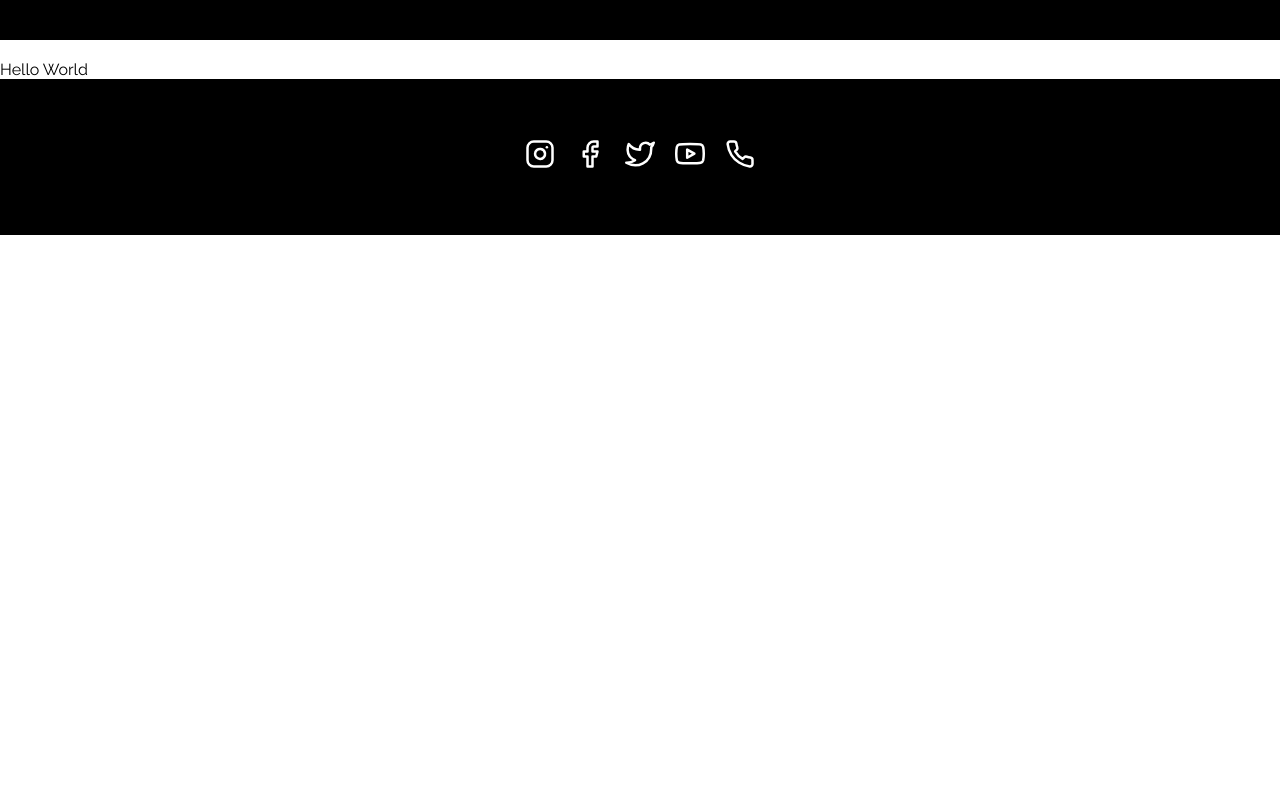
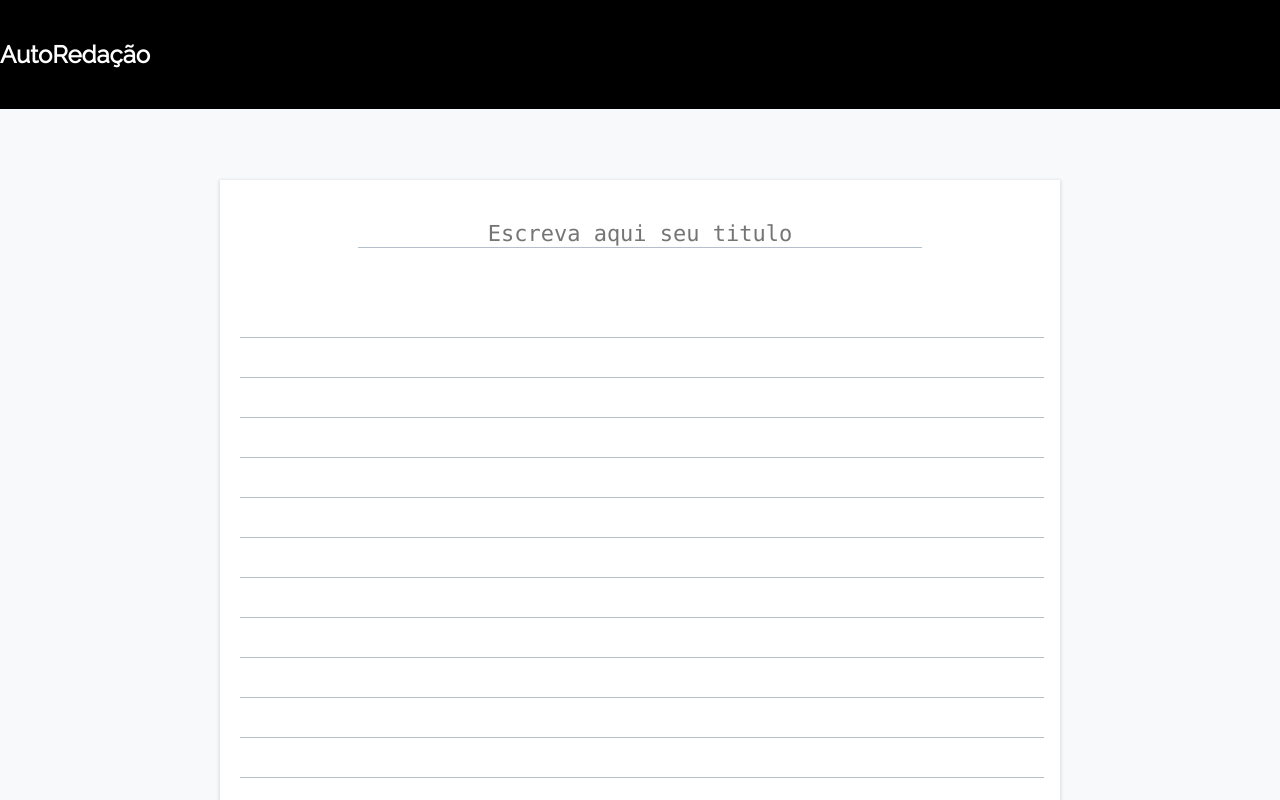
Before and after one commit to JampaUchoa/AutoEssay-frontend, a React (Create React App) app: page / in a window 1280 px wide. Shown: the top 800 px of the page. Built offline with nearby package versions, Linux system fonts and the light colour scheme.

Commit message:
redaçao style

```diff
--- a/src/App.scss
+++ b/src/App.scss
@@ -7,6 +7,7 @@ body {
       sans-serif;
     -webkit-font-smoothing: antialiased;
     -moz-osx-font-smoothing: grayscale;
+    background-color: #f8f9fa;
 }
 
 .rtl{
--- a/src/components/common/Navbar.js
+++ b/src/components/common/Navbar.js
@@ -3,7 +3,6 @@ import './navbar.scss';
 
 
 export default function Navbar() {
-
 
     const [navStyle, setStyle] = useState("dark");
     const scrollFunction = () => {
@@ -17,9 +16,14 @@ export default function Navbar() {
 
     window.addEventListener('scroll', scrollFunction);
     return (
-            <div className={`navbar ${navStyle}`}>
+        <>
+        <div className={`navbar ${navStyle}`}>
+            <h2>AutoRedação</h2>
+        </div>
+        <div className="navbar-spacer">
+        </div>
 
-            </div>
+        </>
     )
 
 }
--- a/src/components/home/Landing.js
+++ b/src/components/home/Landing.js
@@ -4,10 +4,15 @@ import './landing.scss';
 export default function Landing() {
 
   return (
-    <>
-        <div className="hello">
-          Hello World
+      <div className="essay-container">
+        <div className="form">
+          <div className="title" >
+            <input type="text" placeholder="Escreva aqui seu titulo"/>
+          </div>
+          <div className="essay">
+            <textarea rows="25"/>
+          </div>
         </div>
-    </>
+      </div>
   );
 }
--- a/src/components/home/landing.scss
+++ b/src/components/home/landing.scss
@@ -1,15 +1,45 @@
 @import 'pallete.scss';
 
-.section{
+.essay-container{
+    background-color: #f8f9fa;
+    padding: 60px 20px;
+
+    .form{
+        background-color: #fff;
+        padding: 40px 20px;
+        width: 800px;
+        margin: 0px auto;
+        box-shadow: 0 1px 3px 1px rgba(60,64,67,.15);
+    }
     .title{
-        text-align: center;
-        display: block;
-        font-size: 44px;
-        margin: 10px 0 20px;
-        padding: 0;
-        text-shadow: 1px 1px 5px #000;
-        color: #fff
+        input{
+            display: block;
+            width: 70%;
+            margin: 0 auto 50px;
+            border: none;
+            box-shadow: none;
+            outline: none;
+            border-bottom: 1px solid #b5bfc9;
+            text-align: center;
+            font-size: 22px;
+            font-family: 'Consolas', 'Courier New', Courier, monospace;
+        }
     }
-    padding: 20px 0 30px;
-
+    .essay{
+        textarea{
+            width: 100%;
+            border: none;
+            box-shadow: none;
+            outline: none;
+            font-size: 18px;
+            line-height: 40px;
+            resize: none;
+            background-image: -moz-linear-gradient(top , transparent, transparent 39px,#b5bfc9 0px);
+            background-image: -webkit-linear-gradient(top , transparent, transparent 39px,#b5bfc9 0);
+            background-attachment: local;
+            -webkit-background-size: 100% 40px;
+            background-size: 100% 40px;
+            font-family: 'Consolas', 'Courier New', Courier, monospace;
+        }
+    }
 }
```
